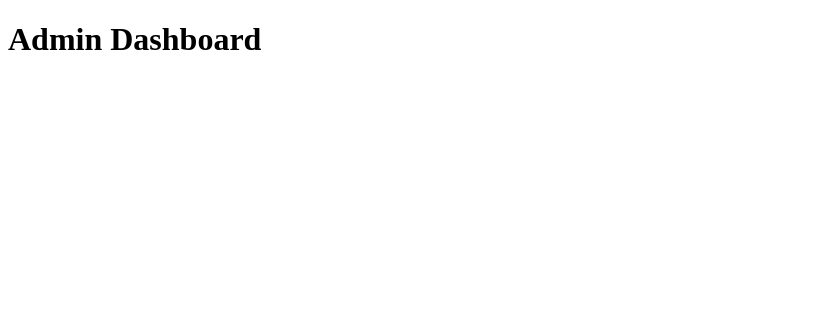
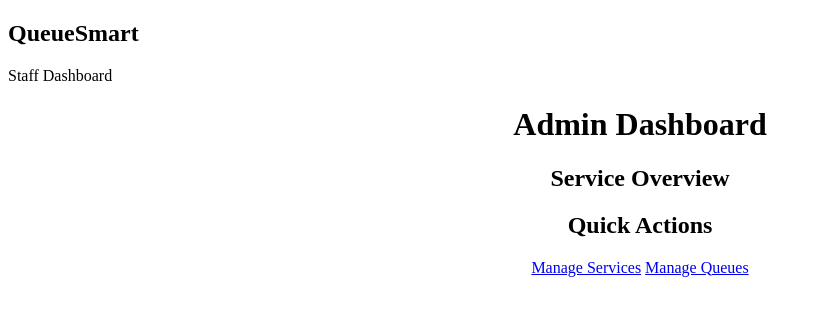
Before and after one commit to s101623/cosc4353-group9, a plain HTML site: page frontend/admin-dashboard.html in a window 1280 px wide. Shown: the whole page, without its empty margins (0-820 px from the left). Drawn offline with Linux system fonts and the light colour scheme.

Commit message:
Update admin-dashboard.html

```diff
--- a/frontend/admin-dashboard.html
+++ b/frontend/admin-dashboard.html
@@ -5,10 +5,34 @@
     <meta name="viewport" content="width=device-width, initial-scale=1.0">
     <title>QueueSmart - Admin Dashboard</title>
     <link rel="stylesheet" href="css/style.css">
+     <link rel="stylesheet" href="css/admin-screens.css">
+
 </head>
 <body>
+    </header>
+      <h2>QueueSmart</h2>
+      <p>Staff Dashboard </p>
+  </header>
+
+ <main>
     <h1>Admin Dashboard</h1>
+      <section>
+           <h2>Service Overview</h2>
+
+          <div id="service-list">
+               <!-- services will be displayedusing mock data -->
+             </div>
+      </section>
+
+     <section>
+            <h2>Quick Actions</h2>
+
+            <a href="service-management.html">Manage Services</a>
+            <a href="queue-management.html">Manage Queues</a>
+        </section>
+    </main>
 
     <script src="js/mock-data.js"></script>
+    <script src="js/admin-dashboard.js"></script>
 </body>
 </html>
```
